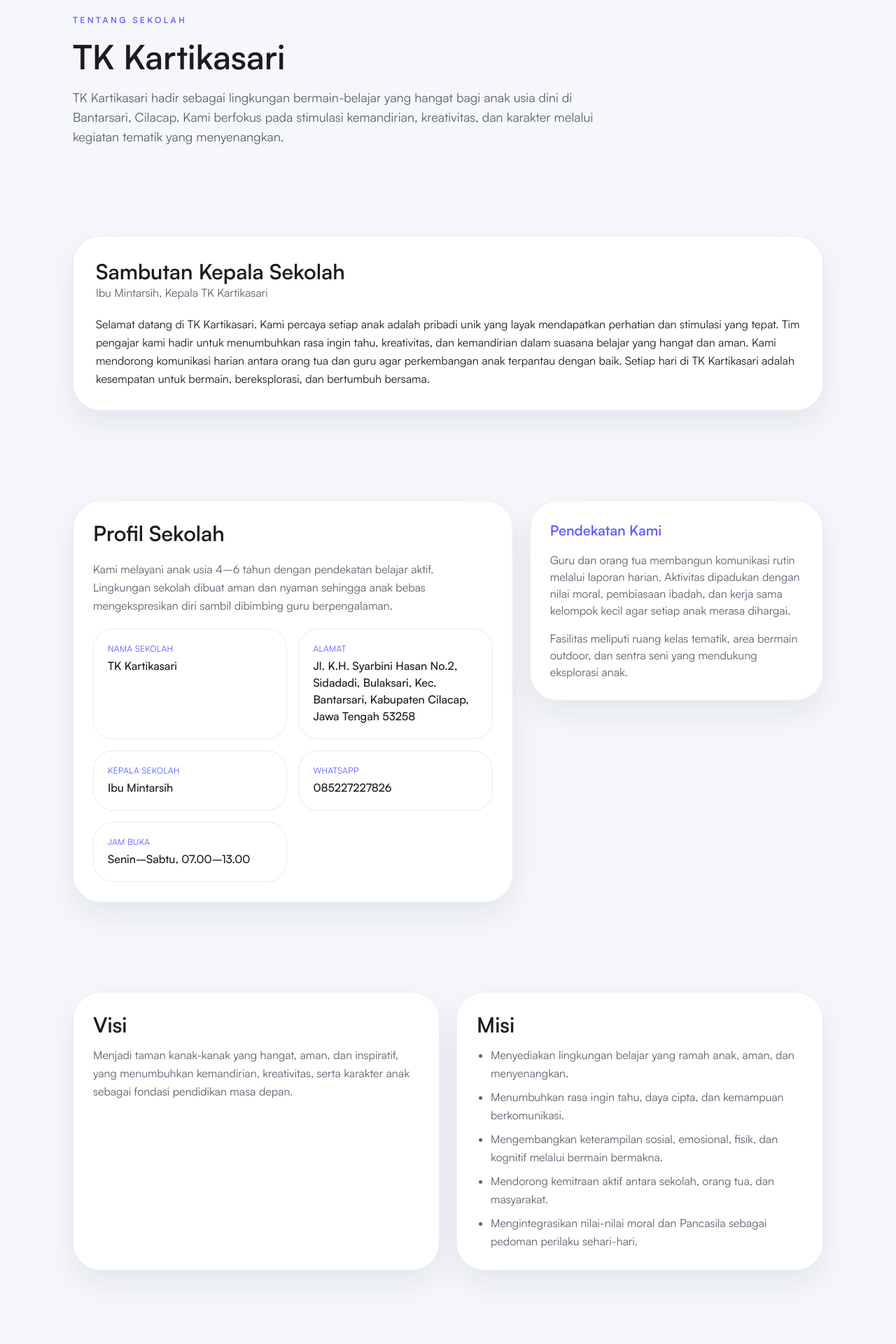
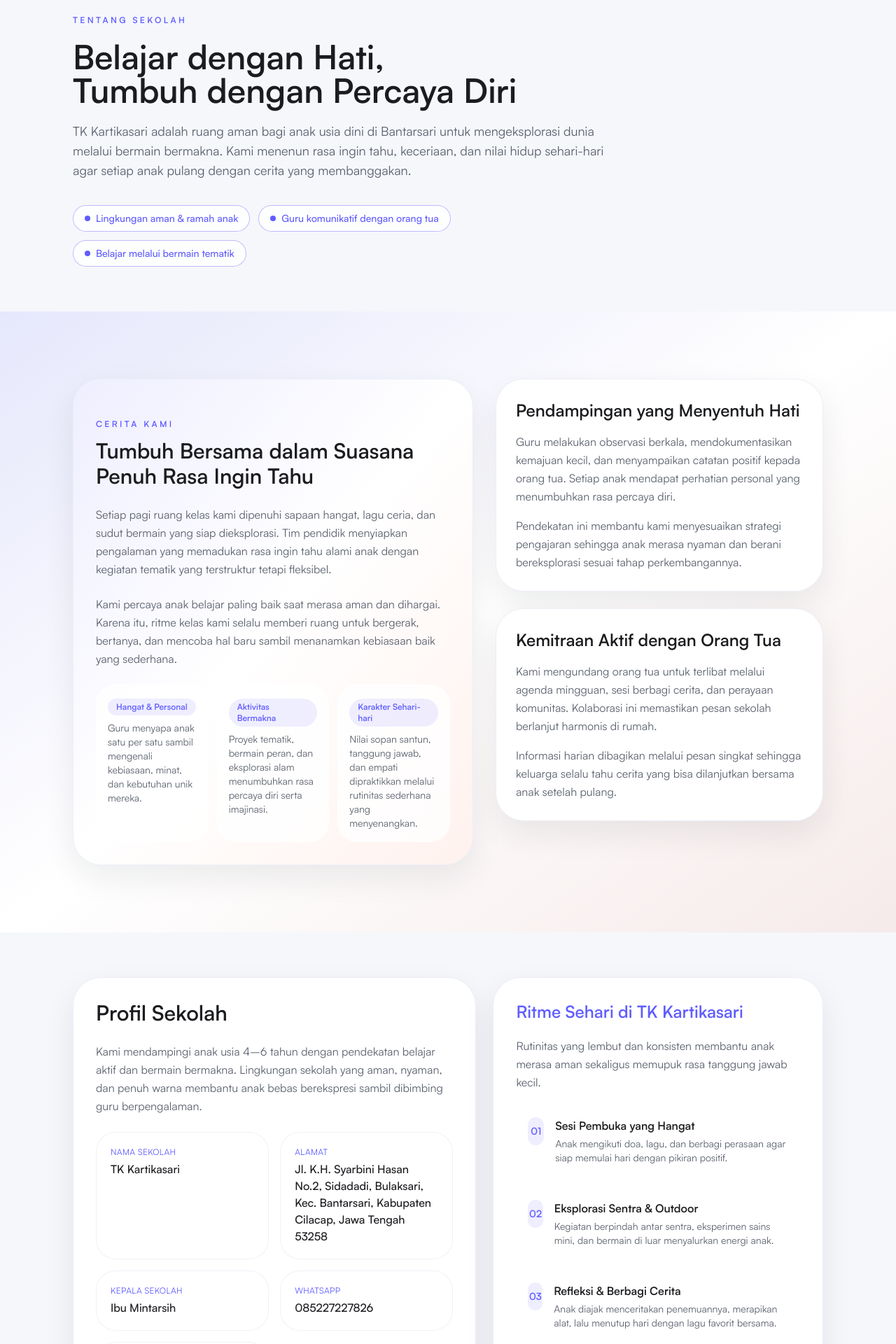
Before and after one commit to jwrfree/tk-kartikasari, a Next.js app in the folder tk-kartikasari/: page /tentang in a window 1280 px wide. Shown: the part 120-2040 px from the top of the page at 70% size. Built offline with nearby package versions, Linux system fonts and the light colour scheme.

Commit message:
Redesign about page with immersive storytelling

```diff
--- a/tk-kartikasari/app/tentang/page.tsx
+++ b/tk-kartikasari/app/tentang/page.tsx
@@ -1,3 +1,5 @@
+import Link from "next/link";
+
 import PageHeader from "@/components/layout/PageHeader";
 import PageSection from "@/components/layout/PageSection";
 import site from "@/data/site.json";
@@ -10,12 +12,72 @@ const profileItems = [
   { label: "Jam Buka", value: site.openingHours },
 ];
 
+const headerHighlights = [
+  "Lingkungan aman & ramah anak",
+  "Guru komunikatif dengan orang tua",
+  "Belajar melalui bermain tematik",
+];
+
+const experiencePillars = [
+  {
+    title: "Hangat & Personal",
+    description:
+      "Guru menyapa anak satu per satu sambil mengenali kebiasaan, minat, dan kebutuhan unik mereka.",
+  },
+  {
+    title: "Aktivitas Bermakna",
+    description:
+      "Proyek tematik, bermain peran, dan eksplorasi alam menumbuhkan rasa percaya diri serta imajinasi.",
+  },
+  {
+    title: "Karakter Sehari-hari",
+    description:
+      "Nilai sopan santun, tanggung jawab, dan empati dipraktikkan melalui rutinitas sederhana yang menyenangkan.",
+  },
+];
+
+const dailyRhythm = [
+  {
+    title: "Sesi Pembuka yang Hangat",
+    description:
+      "Anak mengikuti doa, lagu, dan berbagi perasaan agar siap memulai hari dengan pikiran positif.",
+  },
+  {
+    title: "Eksplorasi Sentra & Outdoor",
+    description:
+      "Kegiatan berpindah antar sentra, eksperimen sains mini, dan bermain di luar menyalurkan energi anak.",
+  },
+  {
+    title: "Refleksi & Berbagi Cerita",
+    description:
+      "Anak diajak menceritakan penemuannya, merapikan alat, lalu menutup hari dengan lagu favorit bersama.",
+  },
+];
+
+const strengths = [
+  {
+    title: "Ruang Belajar Tematik",
+    description:
+      "Sentra literasi, sains mini, dan area seni memancing rasa ingin tahu sekaligus melatih motorik halus.",
+  },
+  {
+    title: "Rutinitas Penuh Makna",
+    description:
+      "Agenda harian menyeimbangkan kegiatan aktif dan tenang sehingga energi anak tetap stabil.",
+  },
+  {
+    title: "Kemitraan dengan Orang Tua",
+    description:
+      "Catatan perkembangan, foto kegiatan, dan temu wicara rutin menjaga keterlibatan keluarga.",
+  },
+];
+
 const mission = [
-  "Menyediakan lingkungan belajar yang ramah anak, aman, dan menyenangkan.",
-  "Menumbuhkan rasa ingin tahu, daya cipta, dan kemampuan berkomunikasi.",
-  "Mengembangkan keterampilan sosial, emosional, fisik, dan kognitif melalui bermain bermakna.",
-  "Mendorong kemitraan aktif antara sekolah, orang tua, dan masyarakat.",
-  "Mengintegrasikan nilai-nilai moral dan Pancasila sebagai pedoman perilaku sehari-hari.",
+  "Menumbuhkan rasa percaya diri, empati, dan kemandirian melalui kegiatan yang menyenangkan.",
+  "Menyediakan pengalaman tematik yang merangsang kreativitas, bahasa, dan numerasi awal.",
+  "Menguatkan kolaborasi guru dan orang tua melalui komunikasi harian yang bermakna.",
+  "Menghidupkan nilai moral, spiritual, dan cinta lingkungan dalam rutinitas anak.",
+  "Menciptakan lingkungan aman, bersih, dan inklusif yang menghargai keberagaman.",
 ];
 
 export default function Page() {
@@ -23,78 +85,211 @@ export default function Page() {
     <>
       <PageHeader
         eyebrow="Tentang Sekolah"
-        title="TK Kartikasari"
+        title="Belajar dengan Hati, Tumbuh dengan Percaya Diri"
         description={
           <>
-            TK Kartikasari hadir sebagai lingkungan bermain-belajar yang hangat bagi anak usia dini di Bantarsari, Cilacap.
-            Kami berfokus pada stimulasi kemandirian, kreativitas, dan karakter melalui kegiatan tematik yang menyenangkan.
+            TK Kartikasari adalah ruang aman bagi anak usia dini di Bantarsari untuk mengeksplorasi dunia melalui bermain
+            bermakna. Kami menenun rasa ingin tahu, keceriaan, dan nilai hidup sehari-hari agar setiap anak pulang dengan
+            cerita yang membanggakan.
           </>
         }
-      />
+      >
+        <div className="flex flex-wrap gap-3 pt-4">
+          {headerHighlights.map((item) => (
+            <span
+              key={item}
+              className="inline-flex items-center gap-2 rounded-full border border-secondary/40 bg-white/80 px-4 py-2 text-sm font-medium text-secondary transition-all duration-300 hover:-translate-y-0.5 hover:border-secondary hover:bg-secondary/10"
+            >
+              <span className="h-2 w-2 rounded-full bg-secondary" aria-hidden="true" />
+              {item}
+            </span>
+          ))}
+        </div>
+      </PageHeader>
 
-      <PageSection id="sambutan" padding="tight" containerClassName="max-w-4xl">
-        <div className="card space-y-5 p-8">
-          <div>
-            <h2 className="text-3xl font-semibold">Sambutan Kepala Sekolah</h2>
-            <p className="text-base text-text-muted">Ibu Mintarsih, Kepala TK Kartikasari</p>
+      <PageSection
+        id="cerita"
+        padding="relaxed"
+        className="bg-gradient-to-br from-secondary/10 via-white to-primary/10"
+        containerClassName="grid gap-8 md:grid-cols-[1.1fr,0.9fr]"
+      >
+        <article className="card relative overflow-hidden space-y-6 p-8 transition-all duration-500 hover:-translate-y-1 hover:shadow-xl">
+          <div className="absolute inset-0 bg-gradient-to-br from-secondary/10 via-transparent to-primary/10" aria-hidden="true" />
+          <div className="relative space-y-6">
+            <div className="space-y-3">
+              <p className="text-xs font-semibold uppercase tracking-[0.28em] text-secondary">Cerita Kami</p>
+              <h2 className="text-3xl font-semibold text-text">Tumbuh Bersama dalam Suasana Penuh Rasa Ingin Tahu</h2>
+            </div>
+            <p className="text-base leading-relaxed text-text-muted">
+              Setiap pagi ruang kelas kami dipenuhi sapaan hangat, lagu ceria, dan sudut bermain yang siap dieksplorasi.
+              Tim pendidik menyiapkan pengalaman yang memadukan rasa ingin tahu alami anak dengan kegiatan tematik yang
+              terstruktur tetapi fleksibel.
+            </p>
+            <p className="text-base leading-relaxed text-text-muted">
+              Kami percaya anak belajar paling baik saat merasa aman dan dihargai. Karena itu, ritme kelas kami selalu
+              memberi ruang untuk bergerak, bertanya, dan mencoba hal baru sambil menanamkan kebiasaan baik yang
+              sederhana.
+            </p>
+            <ul className="grid gap-3 sm:grid-cols-3">
+              {experiencePillars.map((pillar) => (
+                <li
+                  key={pillar.title}
+                  className="group relative overflow-hidden rounded-2xl border border-white/50 bg-white/80 p-4 transition-all duration-300 hover:-translate-y-1 hover:border-secondary/60 hover:shadow-lg"
+                >
+                  <span className="mb-2 inline-flex rounded-full bg-secondary/10 px-3 py-1 text-xs font-semibold text-secondary transition-colors duration-300 group-hover:bg-secondary group-hover:text-white">
+                    {pillar.title}
+                  </span>
+                  <p className="text-sm text-text-muted">{pillar.description}</p>
+                </li>
+              ))}
+            </ul>
           </div>
-          <p className="text-pretty text-base leading-relaxed text-text">
-            Selamat datang di TK Kartikasari. Kami percaya setiap anak adalah pribadi unik yang layak mendapatkan perhatian
-            dan stimulasi yang tepat. Tim pengajar kami hadir untuk menumbuhkan rasa ingin tahu, kreativitas, dan kemandirian
-            dalam suasana belajar yang hangat dan aman. Kami mendorong komunikasi harian antara orang tua dan guru agar
-            perkembangan anak terpantau dengan baik. Setiap hari di TK Kartikasari adalah kesempatan untuk bermain,
-            bereksplorasi, dan bertumbuh bersama.
-          </p>
+        </article>
+        <div className="space-y-6">
+          <div className="card space-y-4 p-7 transition-all duration-500 hover:-translate-y-1 hover:shadow-xl">
+            <h3 className="text-2xl font-semibold text-text">Pendampingan yang Menyentuh Hati</h3>
+            <p className="text-base leading-relaxed text-text-muted">
+              Guru melakukan observasi berkala, mendokumentasikan kemajuan kecil, dan menyampaikan catatan positif kepada
+              orang tua. Setiap anak mendapat perhatian personal yang menumbuhkan rasa percaya diri.
+            </p>
+            <p className="text-base leading-relaxed text-text-muted">
+              Pendekatan ini membantu kami menyesuaikan strategi pengajaran sehingga anak merasa nyaman dan berani
+              bereksplorasi sesuai tahap perkembangannya.
+            </p>
+          </div>
+          <div className="card space-y-4 p-7 transition-all duration-500 hover:-translate-y-1 hover:shadow-xl">
+            <h3 className="text-2xl font-semibold text-text">Kemitraan Aktif dengan Orang Tua</h3>
+            <p className="text-base leading-relaxed text-text-muted">
+              Kami mengundang orang tua untuk terlibat melalui agenda mingguan, sesi berbagi cerita, dan perayaan
+              komunitas. Kolaborasi ini memastikan pesan sekolah berlanjut harmonis di rumah.
+            </p>
+            <p className="text-base leading-relaxed text-text-muted">
+              Informasi harian dibagikan melalui pesan singkat sehingga keluarga selalu tahu cerita yang bisa dilanjutkan
+              bersama anak setelah pulang.
+            </p>
+          </div>
         </div>
       </PageSection>
 
       <PageSection
         id="profil"
         padding="tight"
-        containerClassName="grid gap-6 md:grid-cols-[1.2fr,0.8fr] md:items-start"
+        containerClassName="grid gap-6 lg:grid-cols-[1.1fr,0.9fr]"
       >
-        <div className="card space-y-5 p-7">
+        <div className="card space-y-6 p-8 transition-all duration-500 hover:-translate-y-1 hover:shadow-xl">
           <h2 className="text-3xl font-semibold">Profil Sekolah</h2>
-          <p className="text-pretty text-base leading-relaxed text-text-muted">
-            Kami melayani anak usia 4–6 tahun dengan pendekatan belajar aktif. Lingkungan sekolah dibuat aman dan nyaman
-            sehingga anak bebas mengekspresikan diri sambil dibimbing guru berpengalaman.
+          <p className="text-base leading-relaxed text-text-muted">
+            Kami mendampingi anak usia 4–6 tahun dengan pendekatan belajar aktif dan bermain bermakna. Lingkungan sekolah
+            yang aman, nyaman, dan penuh warna membantu anak bebas berekspresi sambil dibimbing guru berpengalaman.
           </p>
           <ul className="grid gap-4 sm:grid-cols-2">
             {profileItems.map((item) => (
-              <li key={item.label} className="rounded-2xl border border-border bg-white p-5">
+              <li
+                key={item.label}
+                className="rounded-2xl border border-border/60 bg-white/90 p-5 transition-all duration-300 hover:-translate-y-1 hover:border-secondary hover:shadow-lg"
+              >
                 <p className="text-xs uppercase tracking-wide text-secondary">{item.label}</p>
                 <p className="mt-1 text-base font-medium text-text">{item.value}</p>
               </li>
             ))}
           </ul>
         </div>
-        <div className="card space-y-4 bg-secondary/5 p-7">
-          <h3 className="text-xl font-semibold text-secondary">Pendekatan Kami</h3>
-          <p className="text-base text-text-muted">
-            Guru dan orang tua membangun komunikasi rutin melalui laporan harian. Aktivitas dipadukan dengan nilai moral,
-            pembiasaan ibadah, dan kerja sama kelompok kecil agar setiap anak merasa dihargai.
+        <div className="card space-y-5 bg-secondary/5 p-8 transition-all duration-500 hover:-translate-y-1 hover:shadow-xl">
+          <h3 className="text-2xl font-semibold text-secondary">Ritme Sehari di TK Kartikasari</h3>
+          <p className="text-base leading-relaxed text-text-muted">
+            Rutinitas yang lembut dan konsisten membantu anak merasa aman sekaligus memupuk rasa tanggung jawab kecil.
           </p>
-          <p className="text-base text-text-muted">
-            Fasilitas meliputi ruang kelas tematik, area bermain outdoor, dan sentra seni yang mendukung eksplorasi anak.
-          </p>
+          <ul className="space-y-4">
+            {dailyRhythm.map((item, index) => (
+              <li
+                key={item.title}
+                className="group flex gap-4 rounded-2xl border border-transparent bg-white/80 p-4 transition-all duration-300 hover:-translate-y-1 hover:border-secondary/60 hover:shadow-lg"
+              >
+                <span className="flex h-10 w-10 items-center justify-center rounded-full bg-secondary/10 text-sm font-semibold text-secondary transition-colors duration-300 group-hover:bg-secondary group-hover:text-white">
+                  {String(index + 1).padStart(2, "0")}
+                </span>
+                <div>
+                  <h4 className="text-base font-semibold text-text">{item.title}</h4>
+                  <p className="mt-1 text-sm text-text-muted">{item.description}</p>
+                </div>
+              </li>
+            ))}
+          </ul>
         </div>
       </PageSection>
 
-      <PageSection id="visi-misi" padding="tight" containerClassName="grid gap-6 md:grid-cols-2">
-        <div className="card space-y-3 p-7">
+      <PageSection id="keunggulan" padding="tight">
+        <div className="space-y-10">
+          <div className="mx-auto max-w-3xl space-y-4 text-center">
+            <h2 className="text-3xl font-semibold text-text">Mengapa Orang Tua Memilih TK Kartikasari</h2>
+            <p className="text-base leading-relaxed text-text-muted">
+              Kami merancang setiap pengalaman agar anak merasa diterima, tertantang, dan bebas berekspresi. Berikut tiga
+              hal yang paling sering disukai keluarga yang telah bergabung.
+            </p>
+          </div>
+          <div className="grid gap-6 md:grid-cols-3">
+            {strengths.map((item) => (
+              <article
+                key={item.title}
+                className="card h-full space-y-3 p-7 transition-all duration-500 hover:-translate-y-1 hover:shadow-xl"
+              >
+                <h3 className="text-xl font-semibold text-text">{item.title}</h3>
+                <p className="text-base leading-relaxed text-text-muted">{item.description}</p>
+              </article>
+            ))}
+          </div>
+        </div>
+      </PageSection>
+
+      <PageSection
+        id="visi-misi"
+        padding="tight"
+        containerClassName="grid gap-6 md:grid-cols-2"
+      >
+        <div className="card space-y-4 p-8 transition-all duration-500 hover:-translate-y-1 hover:shadow-xl">
           <h2 className="text-3xl font-semibold">Visi</h2>
-          <p className="text-pretty text-base leading-relaxed text-text-muted">
-            Menjadi taman kanak-kanak yang hangat, aman, dan inspiratif, yang menumbuhkan kemandirian, kreativitas, serta
-            karakter anak sebagai fondasi pendidikan masa depan.
+          <p className="text-base leading-relaxed text-text-muted">
+            Menjadi taman kanak-kanak yang penuh kasih, aman, dan inspiratif untuk menumbuhkan kreativitas serta karakter
+            mulia anak sebagai bekal masa depan.
           </p>
         </div>
-        <div className="card space-y-3 p-7">
+        <div className="card space-y-4 p-8 transition-all duration-500 hover:-translate-y-1 hover:shadow-xl">
           <h2 className="text-3xl font-semibold">Misi</h2>
-          <ul className="mt-1 list-disc space-y-2 pl-5 text-base leading-relaxed text-text-muted">
+          <ul className="space-y-3 text-base leading-relaxed text-text-muted">
             {mission.map((point) => (
-              <li key={point}>{point}</li>
+              <li
+                key={point}
+                className="rounded-2xl border border-transparent bg-white/80 p-4 transition-all duration-300 hover:-translate-y-1 hover:border-secondary/60 hover:shadow-lg"
+              >
+                {point}
+              </li>
             ))}
           </ul>
+        </div>
+      </PageSection>
+
+      <PageSection padding="relaxed">
+        <div className="card border-none bg-gradient-to-br from-secondary via-secondary/90 to-primary p-10 text-white shadow-2xl transition-all duration-500 hover:-translate-y-1 hover:shadow-[0_35px_60px_-15px_rgba(96,93,255,0.45)]">
+          <div className="flex flex-col gap-6 md:flex-row md:items-center md:justify-between">
+            <div className="space-y-3">
+              <h2 className="text-3xl font-semibold">Siap Mengenal TK Kartikasari Lebih Dekat?</h2>
+              <p className="max-w-2xl text-base leading-relaxed text-white/85">
+                Kami dengan senang hati menyambut kunjungan keluarga untuk melihat langsung suasana belajar. Mari jadwalkan
+                pertemuan atau mulai proses pendaftaran agar anak dapat tumbuh di lingkungan yang penuh perhatian.
+              </p>
+            </div>
+            <div className="flex flex-wrap gap-3">
+              <Link href="/ppdb" className="btn-primary">
+                Mulai Pendaftaran
+              </Link>
+              <Link
+                href="/kontak"
+                className="btn-outline border-white/80 bg-white/20 text-white hover:border-white hover:bg-white hover:text-secondary"
+              >
+                Jadwalkan Kunjungan
+              </Link>
+            </div>
+          </div>
         </div>
       </PageSection>
     </>
```
